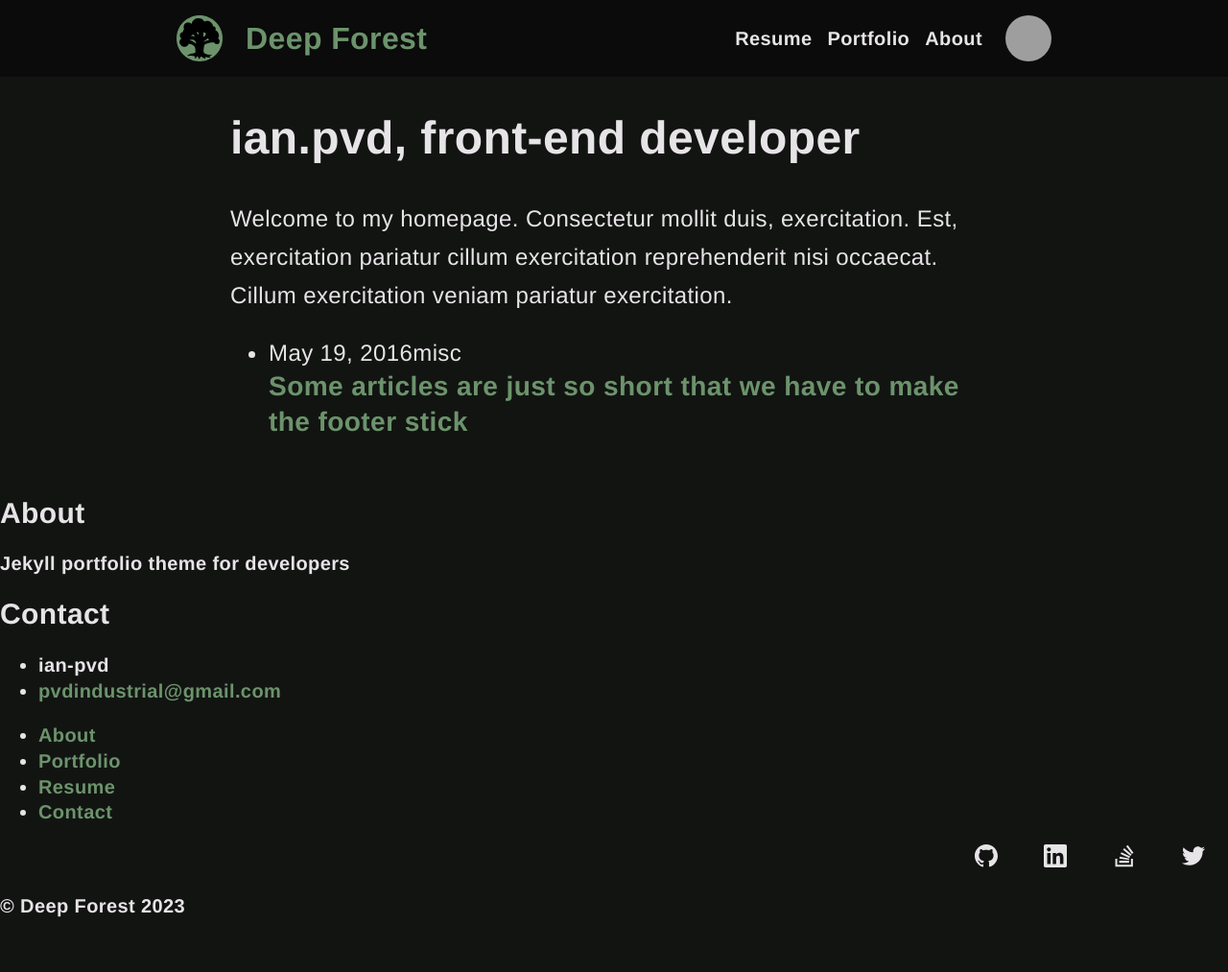
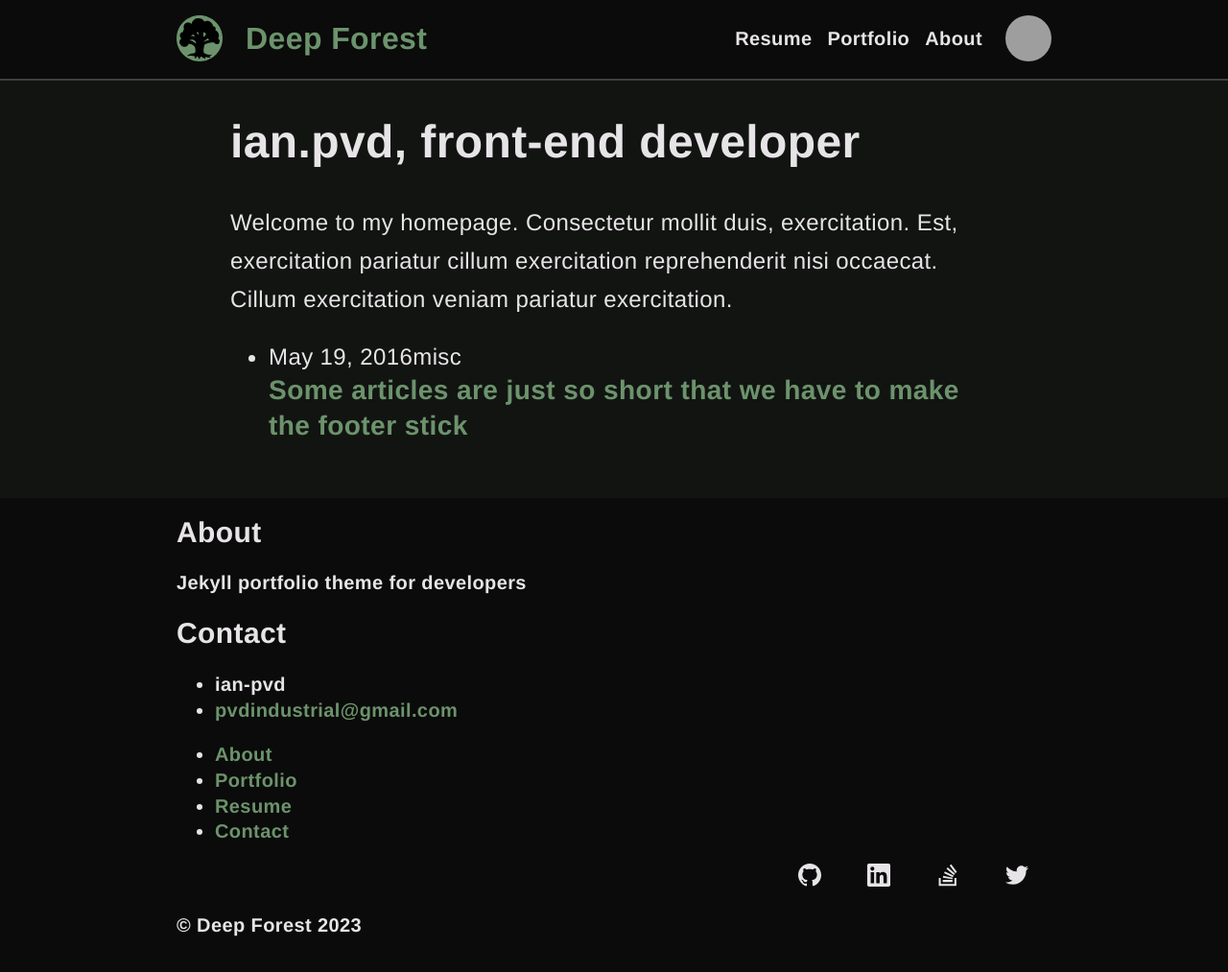
Before and after one commit to ian-pvd/deep-forest, a Jekyll site: the page built from index.md, in a window 1280 px wide. Shown: the whole page at 96% size. Built offline with Jekyll 4.4.1, drawn with Linux system fonts in a browser that asks for light colours; before the commit the page ends 977 px from its top, so only the background shows below that; grey boxes are pictures that could not be loaded.

Commit message:
wip add header border

```diff
--- a/_includes/site-footer.html
+++ b/_includes/site-footer.html
@@ -4,8 +4,8 @@
 	{%- assign utilities_nav = site.utilities_nav | default: default_utilities -%}
 	{%- assign utilities_nav_size = site.pages | map: 'title' | join: '' | size -%}
 
+	<div class="site-footer__wrapper">
 		<div class="site-footer__columns">
-
 			<div class="site-footer__col">
 				<h2>About</h2>
 				<p>{{ site.description | escape }}</p>
@@ -23,7 +23,6 @@
 				</ul>
 				{%- endif %}
 			</div>
-
 			{%- if utilities_nav_size > 0 -%}
 			<div class="site-footer__col">
 				<nav class="site-footer__nav site-footer__col" id="site-footer-nav">
@@ -39,11 +38,11 @@
 			</div>
 			{%- endif -%}
 		</div>
-
 		<div class="site-footer__bottom">
 			<nav class="site-footer__social-links" id="site-footer-social-link">
 				{%- include social-links.html -%}
 			</nav>
 			<p class="site-footer__copyright">&copy; {{ site.title | escape }} {{ site.time | date: '%Y' }}</p>
 		</div>
+	</div>
 </footer>
--- /dev/null
+++ b/_sass/includes/site-footer.scss
@@ -0,0 +1,25 @@
+.site-footer {
+	background-color: var(--c-site-header);
+	color: var(--c-text);
+	display: flex;
+	padding: 1rem 1.5rem;
+	position: relative;
+	justify-content: center;
+}
+
+.site-footer__wrapper {
+	align-items: center;
+	// display: flex;
+	justify-content: flex-start;
+	width: 100%;
+
+	@media #{$desktop} {
+		margin: 0 auto;
+		display: block;
+		max-width: calc(54rem + 3rem); // 54rem + 3rem (half site footer padding)
+	}
+}
+
+.site-footer__columns {
+	// display: flex;
+}
--- a/_sass/includes/site-header.scss
+++ b/_sass/includes/site-header.scss
@@ -3,13 +3,18 @@
 	background-color: var(--c-site-header);
 	color: var(--c-text);
 	display: flex;
-	height: var(--size-site-header);
+	height: 84px;
 	padding: 1rem 1.5rem;
 	position: relative;
 	z-index: 10;
 
+	// Header & Footer blocks.
+	border-bottom: var(--border-layout);
+
+
 	@media #{$desktop} {
-		align-items: unset;
+		// align-items: unset;
+		align-items: flex-start;
 	}
 
 	&::after {
@@ -194,7 +199,7 @@
 .site-header__nav-toggle {
 	align-items: center;
 	background-color: transparent;
-	border: 1px solid #666;
+	border: var(--border-ui);
 	color: var(--c-text);
 	cursor: pointer;
 	display: flex;
--- a/_sass/index.scss
+++ b/_sass/index.scss
@@ -10,6 +10,7 @@
 /* Layouts & Includes */
 @import "includes/article";
 @import "includes/post-item";
+@import "includes/site-footer";
 @import "includes/site-header";
 @import "includes/site-main";
 @import "includes/social-link-item";
--- a/_sass/variables.scss
+++ b/_sass/variables.scss
@@ -3,6 +3,7 @@
 	--color-heavy-metal: hsl(120, 6%, 7.5%); // #121412
 	--color-log-cabin: hsl(120, 3%, 4%); // #0a0b0a
 	--color-bon-jour: hsl(300, 6%, 90%); // #e7e4e7
+	--color-tundora: hsl(300, 3%, 25%); // #423e42
 	--color-apple: hsl(120, 50%, 55%); // #53c653
 	--color-laurel: hsl(120, 15%, 50%); // #6c936c
 	--color-tom-thumb: hsl(120, 25%, 25%); // #305030
@@ -23,9 +24,11 @@
 
 	/* TODO */
 	--border-hr: 2px solid currentColor;
+	--border-ui: 1px solid var(--color-bon-jour);
+	--border-layout: 2px solid var(--color-tundora);
 	--size-logo-desktop: 3rem; // 48px
 	--size-offset: 0.1em; // define offset using ~2px for 20px font size.
-	--size-site-header: 5rem; // 80px
+	--size-site-header: calc(5rem + 2px); // 80px + border.
 	--underline-thickness: 2px;
 }
 
```
Lines whose indentation alone changed are shown as unchanged.
